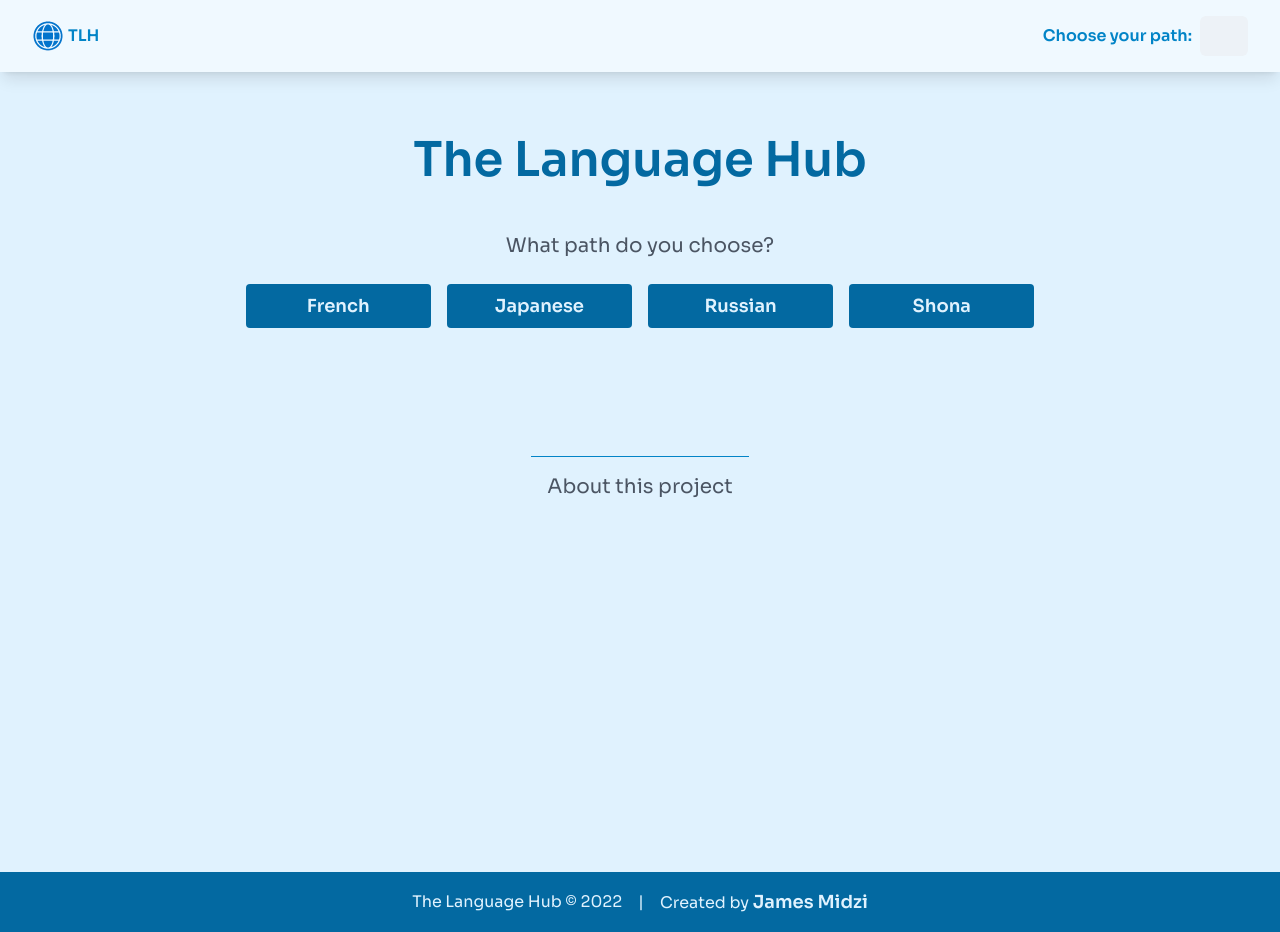
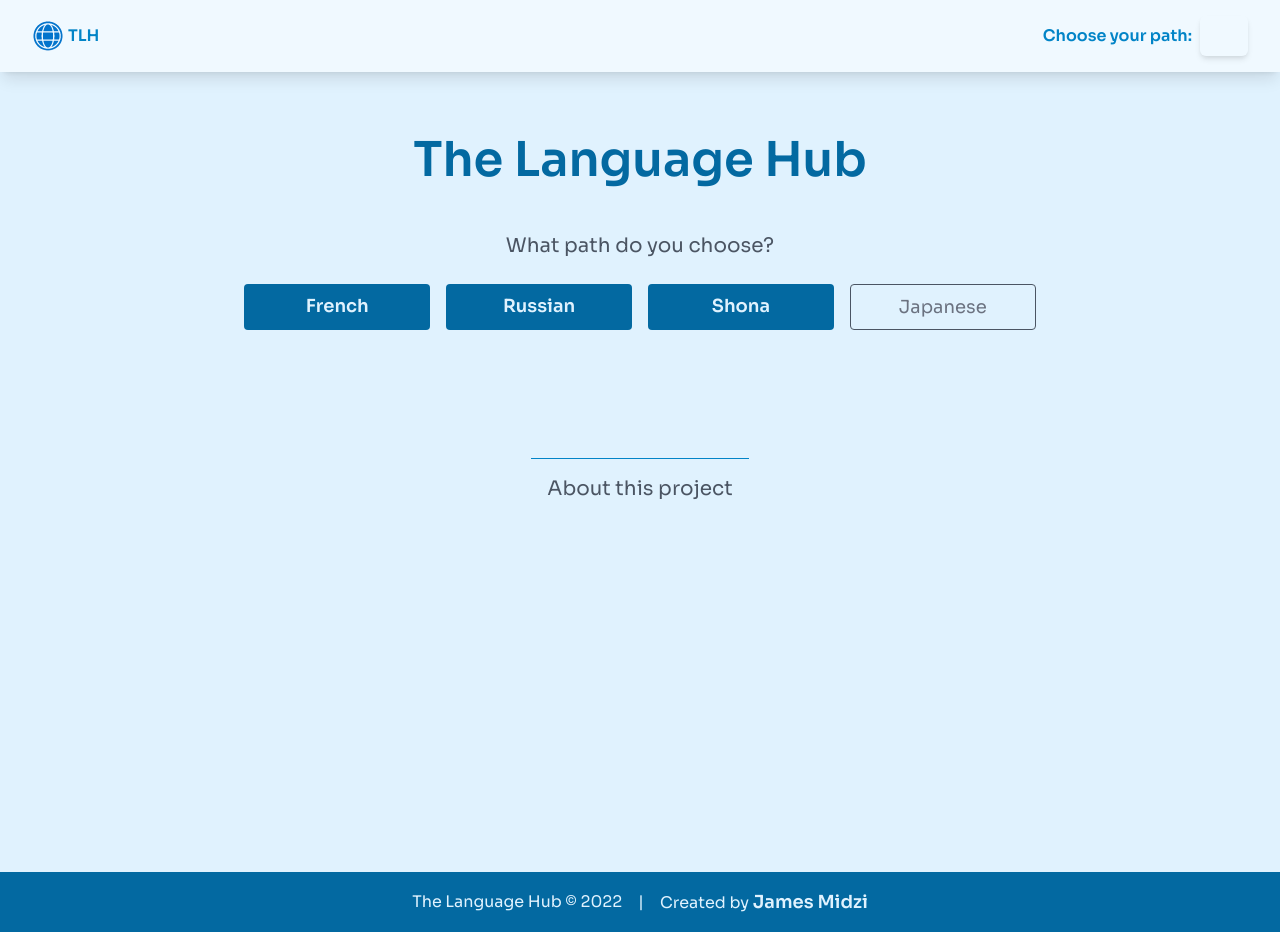
Before and after one commit to Psypher1/the-language-hub, a Next.js app: page / in a window 1280 px wide. Built offline with nearby package versions, Linux system fonts and the light colour scheme.

Commit message:
modified home page

```diff
--- a/components/NavDropDown.jsx
+++ b/components/NavDropDown.jsx
@@ -27,6 +27,8 @@ export default function NavDropDown() {
         _active={{ bg: "blue.100" }}
         px={6}
         py={4}
+        backgroundColor="transparent"
+        boxShadow="md"
       >
         <i className="fas fa-chevron-down text-xl font-semibold"></i>
       </MenuButton>
--- a/pages/index.js
+++ b/pages/index.js
@@ -8,7 +8,6 @@ import PageWrapper from "@layouts/PageWrapper";
 
 const languages = [
   { name: "French", target: "/french/basics" },
-  { name: "Japanese", target: "/japanese/basics" },
   { name: "Russian", target: "/russian/basics" },
   { name: "Shona", target: "/shona/basics" },
 ];
@@ -16,12 +15,6 @@ const languages = [
 export default function Home() {
   return (
     <PageWrapper>
-      <Meta
-        pageMeta={{
-          title: "Home",
-        }}
-      />
-
       <section className="flex flex-col items-center justify-center">
         <h1 className="mb-6 text-center text-3xl font-semibold text-sky-700 sm:mb-8 md:mb-12 md:text-4xl lg:text-5xl">
           The Language Hub
@@ -36,7 +29,13 @@ export default function Home() {
               <a className="home-links">{lang.name}</a>
             </Link>
           ))}
+          <Link href="/">
+            <p className="rounded border border-gray-600  px-20 py-3 font-normal text-gray-500 md:py-2 md:px-12 ">
+              Japanese
+            </p>
+          </Link>
         </div>
+        {/* bottom container */}
         <div className="border-t border-sky-600 p-4">
           <Link href="/about">
             <a className="block text-right text-xl text-gray-600 transition-all duration-300 ease-in-out hover:scale-105 hover:font-semibold">
```
